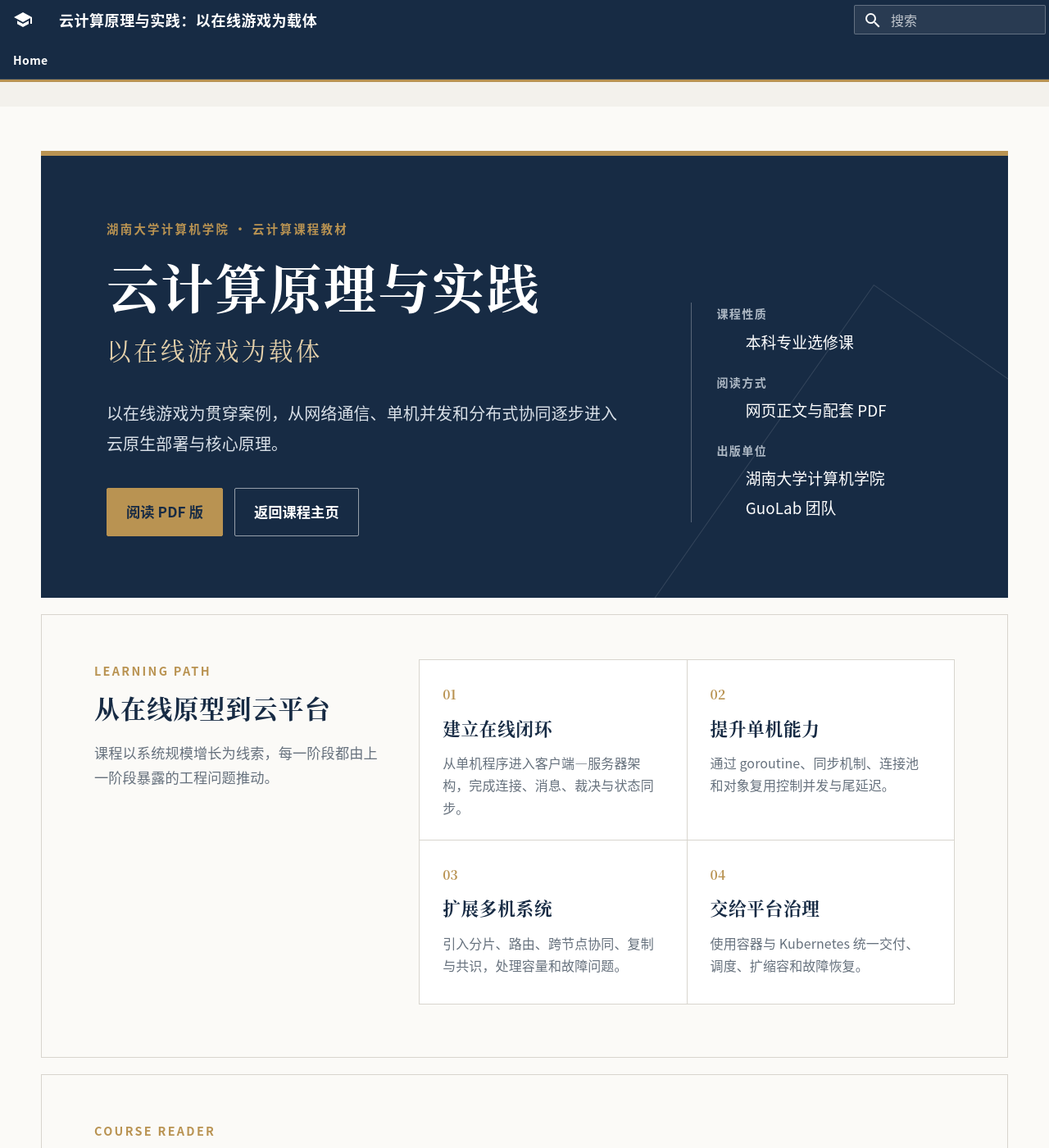
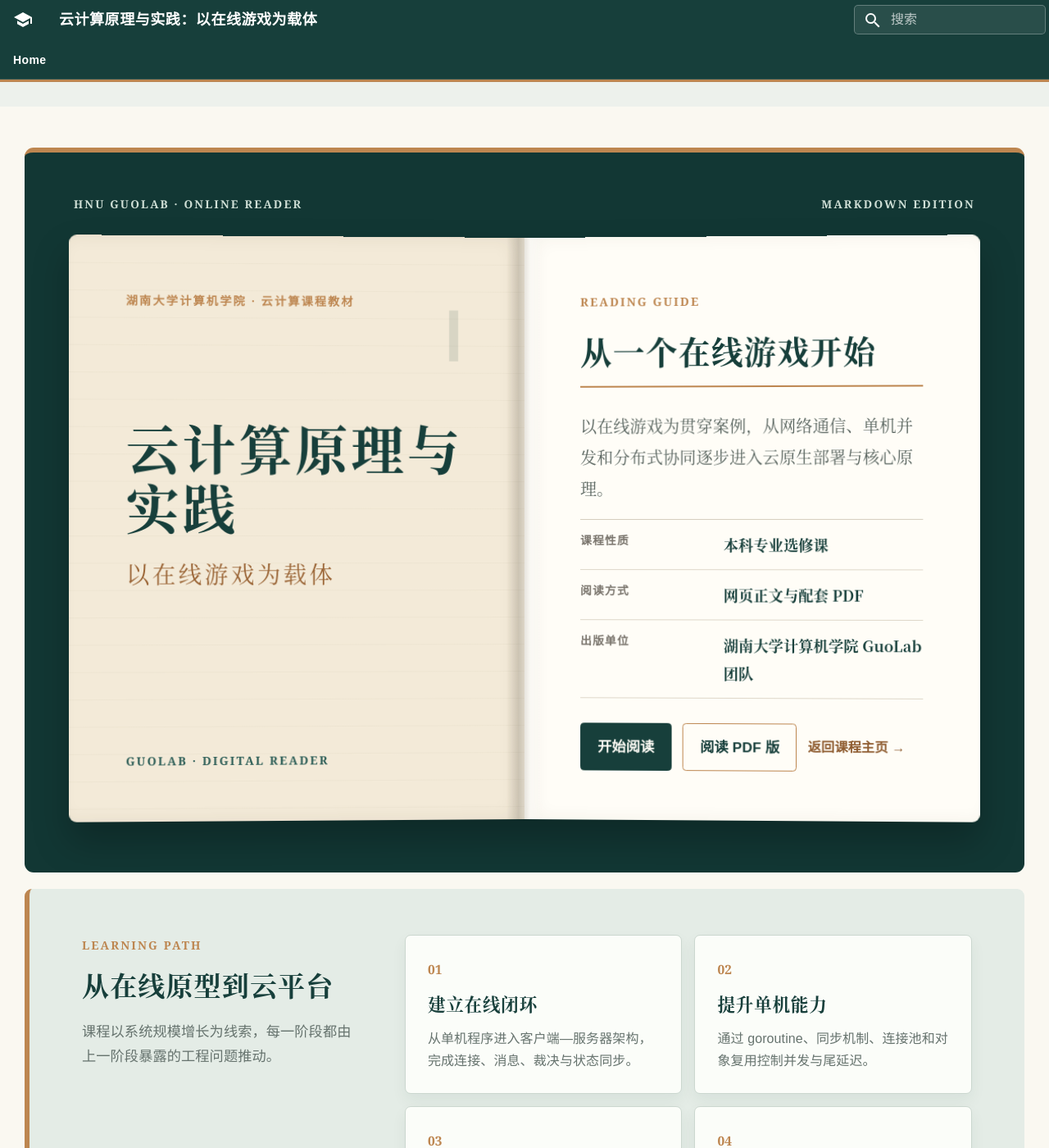
Before and after one commit to HNU-CloudComputing/CloudComputingMarkdown, an MkDocs documentation site: the page built from docs/index.md, in a window 1280 px wide and 1400 px high. Shown: the whole window at 82% size. Built offline with MkDocs 1.6.1 and Material for MkDocs 9.7.7, drawn with Linux system fonts in a browser that asks for light colours; some of the changed text lies outside the part shown.

Commit message:
design: turn Markdown home into an open-book reader

```diff
--- a/docs/index.md
+++ b/docs/index.md
@@ -6,22 +6,33 @@ hide:
 
 <div class="course-home">
   <section class="course-home-hero" aria-labelledby="course-home-title">
-    <div class="course-home-kicker">湖南大学计算机学院 · 云计算课程教材</div>
+    <div class="course-home-kicker">
+      <span>HNU GUOLAB · ONLINE READER</span>
+      <span>MARKDOWN EDITION</span>
+    </div>
     <div class="course-home-hero-grid">
-      <div>
+      <div class="course-home-title-page">
+        <span class="book-page-label">湖南大学计算机学院 · 云计算课程教材</span>
+        <span class="book-page-number">Ⅰ</span>
         <h1 id="course-home-title">云计算原理与实践</h1>
         <p class="course-home-subtitle">以在线游戏为载体</p>
+        <span class="book-page-imprint">GUOLAB · DIGITAL READER</span>
+      </div>
+      <div class="course-home-reading-page">
+        <span class="book-page-label">READING GUIDE</span>
+        <h2>从一个在线游戏开始</h2>
         <p class="course-home-lead">以在线游戏为贯穿案例，从网络通信、单机并发和分布式协同逐步进入云原生部署与核心原理。</p>
+        <dl class="course-home-meta">
+          <div><dt>课程性质</dt><dd>本科专业选修课</dd></div>
+          <div><dt>阅读方式</dt><dd>网页正文与配套 PDF</dd></div>
+          <div><dt>出版单位</dt><dd>湖南大学计算机学院 GuoLab 团队</dd></div>
+        </dl>
         <div class="course-home-actions">
-          <a class="course-home-button course-home-button-primary" href="https://hnu-cloudcomputing.github.io/CloudComputingPDF/">阅读 PDF 版</a>
-          <a class="course-home-button course-home-button-secondary" href="https://hnu-cloudcomputing.github.io/cloudcompute-pages/">返回课程主页</a>
+          <a class="course-home-button course-home-button-primary" href="intro/">开始阅读</a>
+          <a class="course-home-button course-home-button-secondary" href="https://hnu-cloudcomputing.github.io/CloudComputingPDF/">阅读 PDF 版</a>
+          <a class="course-home-text-link" href="https://hnu-cloudcomputing.github.io/cloudcompute-pages/">返回课程主页 →</a>
         </div>
       </div>
-      <dl class="course-home-meta">
-        <div><dt>课程性质</dt><dd>本科专业选修课</dd></div>
-        <div><dt>阅读方式</dt><dd>网页正文与配套 PDF</dd></div>
-        <div><dt>出版单位</dt><dd>湖南大学计算机学院 GuoLab 团队</dd></div>
-      </dl>
     </div>
   </section>
 
@@ -114,7 +125,6 @@ hide:
     <div class="course-home-license">
       <span class="course-home-section-label">COPYRIGHT AND USE</span>
       <h2>版权与使用说明</h2>
-      <p class="course-home-copyright">Copyright © 2026 GuoLab. All Rights Reserved.</p>
       <p>本项目中的文档、示例代码和架构图表均受版权保护。公开内容可用于个人学习、学术研究和非商业教育实践；未经书面许可，不得用于商业产品、付费课程、培训项目或商业出版物。完整条款请参阅 <a href="https://github.com/HNU-CloudComputing/CloudComputingMarkdown/blob/main/LICENSE">LICENSE</a>。</p>
     </div>
   </section>
--- a/docs/stylesheets/course.css
+++ b/docs/stylesheets/course.css
@@ -1,22 +1,28 @@
 :root > * {
-  --md-primary-fg-color: #172b44;
-  --md-primary-fg-color--light: #244564;
-  --md-primary-fg-color--dark: #102036;
-  --md-accent-fg-color: #9b733d;
-  --md-default-bg-color: #f3f1ec;
-  --md-default-fg-color: #252c35;
-  --md-default-fg-color--light: #66717d;
-  --md-typeset-a-color: #1c4f80;
-  --md-code-bg-color: #f0eee8;
-  --md-text-font: "Noto Sans CJK SC", "PingFang SC", "Microsoft YaHei", sans-serif;
+  --md-primary-fg-color: #173f3b;
+  --md-primary-fg-color--light: #2d5e57;
+  --md-primary-fg-color--dark: #0f2d2a;
+  --md-accent-fg-color: #b77d43;
+  --md-default-bg-color: #edf1ec;
+  --md-default-fg-color: #26312d;
+  --md-default-fg-color--light: #66736e;
+  --md-typeset-a-color: #23635b;
+  --md-code-bg-color: #e7ece7;
+  --md-text-font: "PingFang SC", "Microsoft YaHei", Arial, sans-serif;
   --md-code-font: "SFMono-Regular", Consolas, "Liberation Mono", monospace;
-  --course-navy: #172b44;
-  --course-navy-soft: #244564;
-  --course-gold: #b99352;
-  --course-paper: #fbfaf7;
-  --course-ink: #252c35;
-  --course-muted: #66717d;
-  --course-line: #d8d5ce;
+  --course-navy: #173f3b;
+  --course-navy-soft: #2d5e57;
+  --course-gold: #bd8650;
+  --course-paper: #faf8f1;
+  --course-ink: #26312d;
+  --course-muted: #66736e;
+  --course-line: #d2d9d3;
+  --reader-desk: #123734;
+  --reader-desk-soft: #1e4b46;
+  --reader-paper: #fffdf7;
+  --reader-paper-warm: #f3ead8;
+  --reader-copper: #bd8650;
+  --reader-sage: #9db7a8;
 }
 
 body {
@@ -54,23 +60,23 @@ body {
 }
 
 .md-tabs__link {
-  opacity: 0.75;
+  opacity: 0.76;
 }
 
 .md-tabs__link--active,
 .md-tabs__link:hover {
-  color: #f0d49d;
+  color: #f0d2a5;
   opacity: 1;
 }
 
 .md-search__form {
   border: 1px solid rgba(255, 255, 255, 0.28);
-  border-radius: 0.1rem;
+  border-radius: 0.25rem;
   background: rgba(255, 255, 255, 0.08);
 }
 
 .md-main {
-  background: #f3f1ec;
+  background: #edf1ec;
 }
 
 .md-content {
@@ -92,7 +98,7 @@ body {
 .md-typeset h3,
 .md-typeset h4 {
   color: var(--course-navy);
-  font-family: "Noto Serif CJK SC", "Songti SC", "STSong", serif;
+  font-family: "Songti SC", "Noto Serif CJK SC", "STSong", Georgia, serif;
   font-weight: 700;
   letter-spacing: 0.035em;
 }
@@ -110,11 +116,11 @@ body {
 .md-nav__link--active,
 .md-nav__link:focus,
 .md-nav__link:hover {
-  color: #8a642f;
+  color: #9b6534;
 }
 
 .md-sidebar__scrollwrap {
-  scrollbar-color: #a8a39a transparent;
+  scrollbar-color: #9eaaa3 transparent;
 }
 
 .md-footer {
@@ -123,37 +129,40 @@ body {
 }
 
 .course-home {
-  width: min(1180px, 100%);
+  width: min(1220px, 100%);
   margin: 0 auto;
-  padding: 1.7rem 0 3rem;
+  padding: 1.5rem 0 3rem;
 }
 
 .course-home-hero {
   position: relative;
+  padding: 2.5rem 3rem 3.25rem;
   overflow: hidden;
-  padding: 3.75rem 4rem;
-  color: #fff;
-  background: var(--course-navy);
-  border-top: 6px solid var(--course-gold);
+  color: var(--course-ink);
+  background: var(--reader-desk);
+  border-top: 6px solid var(--reader-copper);
+  border-radius: 0.55rem;
 }
 
-.course-home-hero::after {
+.course-home-hero::before {
+  position: absolute;
+  inset: 0;
   content: "";
-  position: absolute;
-  right: -8rem;
-  bottom: -12rem;
-  width: 26rem;
-  height: 26rem;
-  border: 1px solid rgba(255, 255, 255, 0.12);
-  transform: rotate(35deg);
+  pointer-events: none;
+  background-image: radial-gradient(rgba(255, 255, 255, 0.08) 0.55px, transparent 0.55px);
+  background-size: 6px 6px;
+  opacity: 0.35;
 }
 
-.course-home-kicker,
-.course-home-section-label,
-.course-home-section-heading > span {
-  display: block;
-  color: var(--course-gold);
-  font-size: 0.72rem;
+.course-home-kicker {
+  position: relative;
+  z-index: 1;
+  display: flex;
+  justify-content: space-between;
+  gap: 1rem;
+  color: #cfdfd6;
+  font-family: Georgia, "Times New Roman", serif;
+  font-size: 0.68rem;
   font-weight: 700;
   letter-spacing: 0.16em;
 }
@@ -162,125 +171,215 @@ body {
   position: relative;
   z-index: 1;
   display: grid;
-  grid-template-columns: minmax(0, 1.55fr) minmax(250px, 0.75fr);
-  gap: 4rem;
-  align-items: end;
-  margin-top: 1.1rem;
+  grid-template-columns: repeat(2, minmax(0, 1fr));
+  margin-top: 1.4rem;
+  filter: drop-shadow(0 24px 22px rgba(0, 0, 0, 0.24));
 }
 
-.md-typeset .course-home-hero h1 {
-  margin: 0;
+.course-home-hero-grid::after {
+  position: absolute;
+  top: 0;
+  bottom: 0;
+  left: 50%;
+  z-index: 4;
+  width: 2.2rem;
+  content: "";
+  pointer-events: none;
+  background: linear-gradient(90deg, transparent, rgba(59, 51, 40, 0.16), rgba(255, 255, 255, 0.34), transparent);
+  transform: translateX(-50%);
+}
+
+.course-home-title-page,
+.course-home-reading-page {
+  position: relative;
+  min-height: 500px;
+  padding: 3.3rem 3.4rem 3rem;
+  overflow: hidden;
+}
+
+.course-home-title-page {
+  display: flex;
+  flex-direction: column;
+  background-color: var(--reader-paper-warm);
+  background-image: linear-gradient(rgba(99, 79, 51, 0.035) 1px, transparent 1px);
+  background-size: 100% 1.65rem;
+  border-radius: 0.45rem 0 0 0.45rem;
+  box-shadow: inset -12px 0 22px rgba(65, 55, 42, 0.08);
+  transform: perspective(1100px) rotateY(1.2deg);
+  transform-origin: right center;
+}
+
+.course-home-reading-page {
+  background: var(--reader-paper);
+  border-radius: 0 0.45rem 0.45rem 0;
+  box-shadow: inset 12px 0 22px rgba(65, 55, 42, 0.06);
+  transform: perspective(1100px) rotateY(-1.2deg);
+  transform-origin: left center;
+}
+
+.book-page-label,
+.book-page-imprint,
+.course-home-section-label,
+.course-home-section-heading > span,
+.course-home-path-heading > span {
+  display: block;
+  color: var(--reader-copper);
+  font-family: Georgia, "Times New Roman", serif;
+  font-size: 0.7rem;
+  font-weight: 700;
+  letter-spacing: 0.15em;
+}
+
+.book-page-number {
+  position: absolute;
+  top: 2.2rem;
+  right: 2.4rem;
+  color: rgba(23, 63, 59, 0.12);
+  font-family: Georgia, "Times New Roman", serif;
+  font-size: 4rem;
+  font-weight: 700;
+}
+
+.md-typeset .course-home-title-page h1 {
+  max-width: 27rem;
+  margin: auto 0 0;
   padding: 0;
-  color: #fff;
+  color: var(--course-navy);
   border: 0;
-  font-size: clamp(2.3rem, 5vw, 4.4rem);
-  line-height: 1.08;
+  font-size: clamp(2.7rem, 5vw, 4.8rem);
+  line-height: 1.13;
+  letter-spacing: 0.06em;
 }
 
 .course-home-subtitle {
-  margin: 0.8rem 0 0;
-  color: #e5d1ab;
-  font-family: "Noto Serif CJK SC", "Songti SC", "STSong", serif;
-  font-size: clamp(1.2rem, 2.3vw, 1.8rem);
+  margin: 1rem 0 0;
+  color: #9a6435;
+  font-family: "Songti SC", "Noto Serif CJK SC", "STSong", Georgia, serif;
+  font-size: clamp(1.2rem, 2.2vw, 1.75rem);
   letter-spacing: 0.12em;
 }
 
+.book-page-imprint {
+  margin-top: auto;
+  padding-top: 3rem;
+  color: var(--course-navy-soft);
+}
+
+.md-typeset .course-home-reading-page h2 {
+  margin: 1rem 0 0;
+  padding: 0 0 0.85rem;
+  color: var(--course-navy);
+  border-bottom: 2px solid var(--reader-copper);
+  font-size: clamp(1.7rem, 3vw, 2.5rem);
+  line-height: 1.35;
+}
+
 .course-home-lead {
-  max-width: 44rem;
+  margin: 1.4rem 0 0;
+  color: #56625d;
+  font-family: "Songti SC", "Noto Serif CJK SC", "STSong", Georgia, serif;
+  font-size: 1rem;
+  line-height: 1.9;
+}
+
+.course-home-meta {
   margin: 1.5rem 0 0;
-  color: #d9e0e8;
-  font-size: 1rem;
-  line-height: 1.85;
+  border-top: 1px solid #d5cdbd;
+}
+
+.course-home-meta div {
+  display: grid;
+  grid-template-columns: 6.2rem minmax(0, 1fr);
+  gap: 0.8rem;
+  padding: 0.65rem 0;
+  border-bottom: 1px solid #ded7c9;
+}
+
+.course-home-meta dt {
+  color: #7a756d;
+  font-size: 0.69rem;
+  font-weight: 700;
+  letter-spacing: 0.08em;
+}
+
+.course-home-meta dd {
+  margin: 0;
+  color: var(--course-navy);
+  font-family: "Songti SC", "Noto Serif CJK SC", "STSong", Georgia, serif;
+  font-size: 0.9rem;
+  font-weight: 700;
 }
 
 .course-home-actions {
   display: flex;
   flex-wrap: wrap;
-  gap: 0.7rem;
-  margin-top: 1.8rem;
+  gap: 0.65rem;
+  align-items: center;
+  margin-top: 1.5rem;
 }
 
 .course-home-button {
   display: inline-flex;
   align-items: center;
   justify-content: center;
-  min-height: 2.8rem;
-  padding: 0.6rem 1.15rem;
-  border: 1px solid transparent;
-  border-radius: 0.1rem;
+  min-height: 2.75rem;
+  padding: 0.58rem 1rem;
+  border: 1px solid var(--course-navy);
+  border-radius: 0.22rem;
   font-weight: 700;
   text-decoration: none;
 }
 
 .md-typeset .course-home-button-primary {
-  color: #172b44;
-  background: var(--course-gold);
-  border-color: var(--course-gold);
+  color: #fffdf7;
+  background: var(--course-navy);
+}
+
+.md-typeset .course-home-button-primary:hover {
+  color: #fff;
+  background: var(--course-navy-soft);
 }
 
 .md-typeset .course-home-button-secondary {
-  color: #fff;
+  color: var(--course-navy);
   background: transparent;
-  border-color: rgba(255, 255, 255, 0.55);
+  border-color: var(--reader-copper);
 }
 
-.course-home-meta {
-  margin: 0;
-  padding-left: 1.5rem;
-  border-left: 1px solid rgba(255, 255, 255, 0.28);
-}
-
-.course-home-meta div + div {
-  margin-top: 0.9rem;
-}
-
-.course-home-meta dt {
-  color: #aeb9c5;
-  font-size: 0.7rem;
+.course-home-text-link {
+  color: #8e5b2f !important;
+  font-size: 0.8rem;
   font-weight: 700;
-  letter-spacing: 0.1em;
-}
-
-.course-home-meta dd {
-  margin: 0.15rem 0 0;
-  color: #fff;
-  font-size: 0.94rem;
+  text-underline-offset: 0.18em;
 }
 
 .course-home-section,
 .course-home-path,
 .course-home-information {
   margin-top: 1rem;
-  padding: 2.7rem 3.2rem 3.2rem;
-  background: var(--course-paper);
-  border: 1px solid var(--course-line);
+  padding: 2.8rem 3.2rem 3.2rem;
+  border-radius: 0.45rem;
 }
 
 .course-home-path {
   display: grid;
-  grid-template-columns: minmax(320px, 0.9fr) minmax(0, 1.7fr);
+  grid-template-columns: minmax(300px, 0.82fr) minmax(0, 1.65fr);
   gap: 2.5rem;
   align-items: start;
-}
-
-.course-home-path-heading > span {
-  display: block;
-  color: var(--course-gold);
-  font-size: 0.72rem;
-  font-weight: 700;
-  letter-spacing: 0.16em;
+  background: #e4ece6;
+  border-left: 6px solid var(--reader-copper);
 }
 
 .md-typeset .course-home-path-heading h2 {
-  margin: 0.5rem 0 0;
+  margin: 0.55rem 0 0;
   padding: 0;
   color: var(--course-navy);
   border: 0;
-  font-size: 1.55rem;
+  font-size: 1.65rem;
 }
 
 .course-home-path-heading p {
-  margin: 0.9rem 0 0;
+  margin: 0.95rem 0 0;
   color: var(--course-muted);
   line-height: 1.75;
 }
@@ -288,21 +387,23 @@ body {
 .course-home-path-grid {
   display: grid;
   grid-template-columns: repeat(2, minmax(0, 1fr));
-  border-top: 1px solid var(--course-line);
-  border-left: 1px solid var(--course-line);
+  gap: 0.75rem;
 }
 
 .course-home-path-grid article {
-  min-height: 10rem;
-  padding: 1.25rem 1.4rem;
-  background: #fff;
-  border-right: 1px solid var(--course-line);
-  border-bottom: 1px solid var(--course-line);
+  position: relative;
+  min-height: 9.5rem;
+  padding: 1.25rem 1.35rem;
+  overflow: hidden;
+  background: #fbfdf9;
+  border: 1px solid #cbd7cf;
+  border-radius: 0.35rem;
+  box-shadow: 0 8px 18px rgba(23, 63, 59, 0.06);
 }
 
 .course-home-path-grid article > span {
-  color: var(--course-gold);
-  font-family: "Noto Serif CJK SC", "Songti SC", "STSong", serif;
+  color: var(--reader-copper);
+  font-family: Georgia, "Times New Roman", serif;
   font-size: 0.78rem;
   font-weight: 700;
 }
@@ -318,6 +419,11 @@ body {
   color: var(--course-muted);
   font-size: 0.8rem;
   line-height: 1.7;
+}
+
+.course-home-section {
+  background: #f6f7f2;
+  border: 1px solid var(--course-line);
 }
 
 .course-home-section-heading {
@@ -340,7 +446,7 @@ body {
   padding: 0;
   color: var(--course-navy);
   border: 0;
-  font-size: 1.7rem;
+  font-size: 1.75rem;
 }
 
 .course-home-section-heading p {
@@ -352,33 +458,48 @@ body {
 .course-home-grid {
   display: grid;
   grid-template-columns: repeat(2, minmax(0, 1fr));
+  gap: 0.8rem;
   margin-top: 1.4rem;
-  border-top: 1px solid var(--course-line);
-  border-left: 1px solid var(--course-line);
 }
 
 .course-home-card {
+  position: relative;
   display: grid;
-  grid-template-columns: 3.2rem minmax(0, 1fr) 1.4rem;
+  grid-template-columns: 3.3rem minmax(0, 1fr) 1.4rem;
   gap: 0.9rem;
   align-items: center;
   min-height: 6rem;
   padding: 1rem 1.15rem;
+  overflow: hidden;
   color: var(--course-ink) !important;
-  background: #fff;
-  border-right: 1px solid var(--course-line);
-  border-bottom: 1px solid var(--course-line);
+  background: #fffef9;
+  border: 1px solid #d0d8d2;
+  border-radius: 0.35rem;
+  box-shadow: 0 6px 15px rgba(23, 63, 59, 0.05);
   text-decoration: none;
+  transition: transform 150ms ease, border-color 150ms ease, background-color 150ms ease;
+}
+
+.course-home-card::before {
+  position: absolute;
+  top: 0;
+  bottom: 0;
+  left: 0;
+  width: 0.28rem;
+  content: "";
+  background: var(--reader-sage);
 }
 
 .course-home-card:hover {
-  background: #f3efe6;
+  background: #f7fbf7;
+  border-color: #9fb7a8;
+  transform: translateY(-2px);
 }
 
 .course-home-index {
-  color: var(--course-gold);
-  font-family: "Noto Serif CJK SC", "Songti SC", "STSong", serif;
-  font-size: 1.1rem;
+  color: #9b6534;
+  font-family: Georgia, "Times New Roman", serif;
+  font-size: 1.05rem;
   font-weight: 700;
   border-right: 1px solid var(--course-line);
 }
@@ -390,7 +511,8 @@ body {
 }
 
 .course-home-card-copy strong {
-  font-family: "Noto Serif CJK SC", "Songti SC", "STSong", serif;
+  color: var(--course-navy);
+  font-family: "Songti SC", "Noto Serif CJK SC", "STSong", Georgia, serif;
   font-size: 1.02rem;
   line-height: 1.45;
 }
@@ -402,7 +524,7 @@ body {
 }
 
 .course-home-arrow {
-  color: var(--course-navy-soft);
+  color: var(--reader-copper);
   font-size: 1.2rem;
 }
 
@@ -410,6 +532,17 @@ body {
   display: grid;
   grid-template-columns: 1.1fr 0.9fr;
   gap: 2.5rem;
+  color: #dce7e1;
+  background: var(--reader-desk);
+  border-top: 5px solid var(--reader-copper);
+}
+
+.course-home-information .course-home-section-label {
+  color: #e0b986;
+}
+
+.md-typeset .course-home-information h2 {
+  color: #fffdf7;
 }
 
 .course-home-information dl {
@@ -421,33 +554,37 @@ body {
   grid-template-columns: 9rem minmax(0, 1fr);
   gap: 0.8rem;
   padding: 0.65rem 0;
-  border-bottom: 1px solid var(--course-line);
+  border-bottom: 1px solid rgba(255, 255, 255, 0.18);
 }
 
 .course-home-information dt {
-  color: var(--course-navy);
+  color: #d9bd91;
   font-weight: 700;
 }
 
 .course-home-information dd {
   margin: 0;
-  color: var(--course-muted);
+  color: #d4dfda;
+}
+
+.course-home-information a {
+  color: #edcf9f !important;
+  text-underline-offset: 0.18em;
 }
 
 .course-home-license {
   padding-left: 2.5rem;
-  border-left: 4px solid var(--course-gold);
+  border-left: 1px solid rgba(255, 255, 255, 0.22);
 }
 
-.course-home-copyright {
-  color: var(--course-ink);
-  font-family: "Noto Serif CJK SC", "Songti SC", "STSong", serif;
-  font-size: 1rem;
+.course-home-license p {
+  color: #cbd8d2;
+  line-height: 1.8;
 }
 
 @media (max-width: 900px) {
   .course-home-hero {
-    padding: 3rem 2rem;
+    padding: 2.4rem 1.8rem 2.8rem;
   }
 
   .course-home-hero-grid,
@@ -457,10 +594,25 @@ body {
     grid-template-columns: 1fr;
   }
 
-  .course-home-meta {
-    padding: 1.3rem 0 0;
-    border-top: 1px solid rgba(255, 255, 255, 0.28);
-    border-left: 0;
+  .course-home-hero-grid::after {
+    display: none;
+  }
+
+  .course-home-title-page,
+  .course-home-reading-page {
+    min-height: auto;
+    transform: none;
+  }
+
+  .course-home-title-page {
+    min-height: 420px;
+    border-radius: 0.45rem 0.45rem 0 0;
+    box-shadow: inset 0 -12px 22px rgba(65, 55, 42, 0.06);
+  }
+
+  .course-home-reading-page {
+    border-radius: 0 0 0.45rem 0.45rem;
+    box-shadow: inset 0 12px 22px rgba(65, 55, 42, 0.05);
   }
 
   .course-home-section-heading p {
@@ -469,7 +621,7 @@ body {
 
   .course-home-license {
     padding: 1.5rem 0 0;
-    border-top: 1px solid var(--course-line);
+    border-top: 1px solid rgba(255, 255, 255, 0.22);
     border-left: 0;
   }
 }
@@ -479,16 +631,34 @@ body {
     padding: 0.75rem 0 2rem;
   }
 
-  .course-home-hero,
+  .course-home-hero {
+    padding: 1.5rem 0.75rem 1.8rem;
+  }
+
+  .course-home-kicker {
+    flex-direction: column;
+    gap: 0.35rem;
+  }
+
+  .course-home-title-page,
+  .course-home-reading-page,
   .course-home-section,
+  .course-home-path,
   .course-home-information {
     padding: 2rem 1.2rem;
   }
 
-  .course-home-grid {
-    grid-template-columns: 1fr;
+  .md-typeset .course-home-title-page h1 {
+    font-size: 2.55rem;
   }
 
+  .course-home-meta div,
+  .course-home-information dl div {
+    grid-template-columns: 1fr;
+    gap: 0.2rem;
+  }
+
+  .course-home-grid,
   .course-home-path-grid {
     grid-template-columns: 1fr;
   }
@@ -498,8 +668,7 @@ body {
     width: 100%;
   }
 
-  .course-home-information dl div {
-    grid-template-columns: 1fr;
-    gap: 0.2rem;
+  .course-home-text-link {
+    margin-top: 0.45rem;
   }
 }
```
Also changed, not shown: 1 other file.
